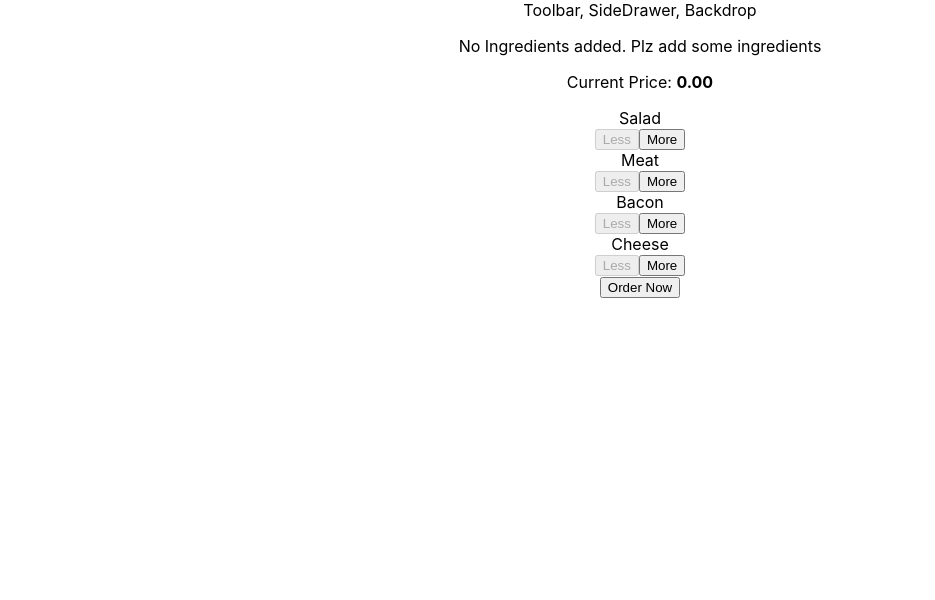
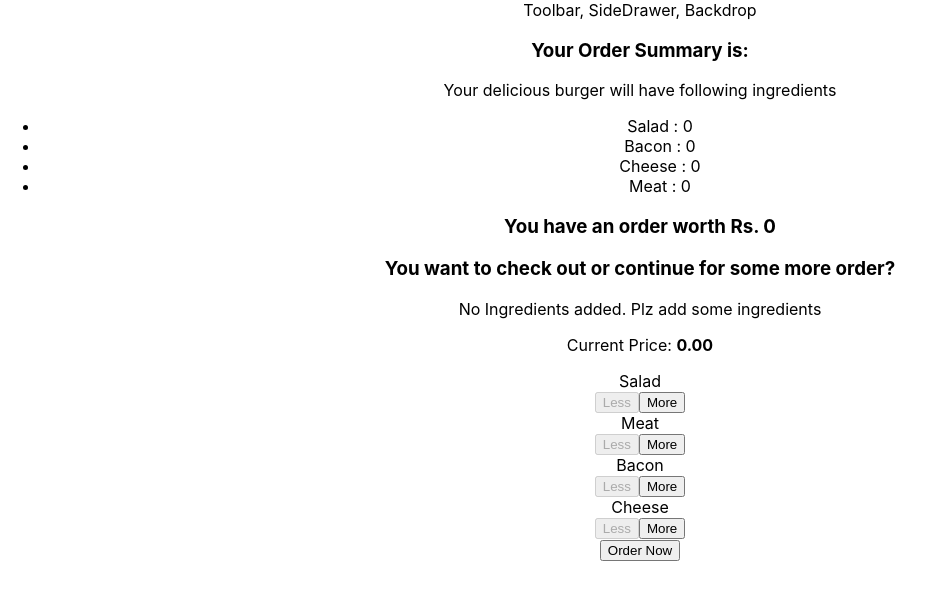
Before and after one commit to samwebber11/Burger-Builder, a React app: page / in a window 1280 px wide. Shown: the top 600 px of the page, without its empty margins (0-935 px from the left). Built offline with nearby package versions, Linux system fonts and the light colour scheme.

Commit message:
order summary added

```diff
--- /dev/null
+++ b/src/components/OrderSummary/orderSummary.js
@@ -0,0 +1,28 @@
+import React from 'react'
+import Aux from '../../hoc/Aux'
+const orderSummary = (props) => {
+
+    const orderList = Object.keys(props.ingredients).map(
+        (key) => {
+            return (
+                <li key = {key}>
+                <span style={{textTransform:'capitalize'}}>{key}</span> : {props.ingredients[key]}
+                </li>
+            )
+        }
+        );
+    return (
+        <Aux>
+            <h3>Your Order Summary is:</h3>
+            <p>Your delicious burger will have following ingredients</p>
+            <ul>
+                {orderList}
+            </ul>
+            <h3>You have an order worth Rs. {props.price}</h3>
+            <h3>You want to check out or continue for some more order?</h3>
+        </Aux>
+    )
+
+}
+
+export default orderSummary;
--- /dev/null
+++ b/src/components/UI/modals/modals.css
@@ -0,0 +1,20 @@
+.modals {
+  position: fixed;
+  z-index: 500;
+  background-color: white;
+  width: 70%;
+  border: 1px solid #ccc;
+  box-shadow: 1px 1px 1px black;
+  padding: 16px;
+  left: 15%;
+  top: 30%;
+  box-sizing: border-box;
+  transition: all 0.3s ease-out;
+}
+
+@media (min-width: 600px) {
+  .modals {
+    width: 500px;
+    left: calc(50% - 250px);
+  }
+}
--- /dev/null
+++ b/src/components/UI/modals/modals.js
@@ -0,0 +1,10 @@
+import React from 'react';
+// import Aux from '../../../hoc/Aux'
+import classes from './modals.css'
+
+const modals = (props) => (
+    <div className = {classes.modals}>
+        {props.children}
+    </div>
+)
+export default modals
--- a/src/containers/BurgerBuilder.js
+++ b/src/containers/BurgerBuilder.js
@@ -2,7 +2,8 @@ import React,{Component} from 'react';
 import Burger from '../components/Burger/burger'
 import Aux from '../hoc/Aux'
 import Build from '../components/BuildControl/buildcontrol'
-
+import Modals from '../components/UI/modals/modals'
+import OrderSummary from '../components/OrderSummary/orderSummary'
 
 const prices = {
         salad: 1.0,
@@ -73,6 +74,11 @@ class BurgerBuilder extends Component {
         }
         return (
             <Aux>
+                <Modals>
+                    <OrderSummary ingredients = {this.state.ingredients}
+                    price = {this.state.totalPrice}
+                     />
+                </Modals>
                 <Burger ingredients={this.state.ingredients}/>
                 <Build addIngredients = {this.addIngredients}
                 removeIngredients = {this.removeIngredients}
```
